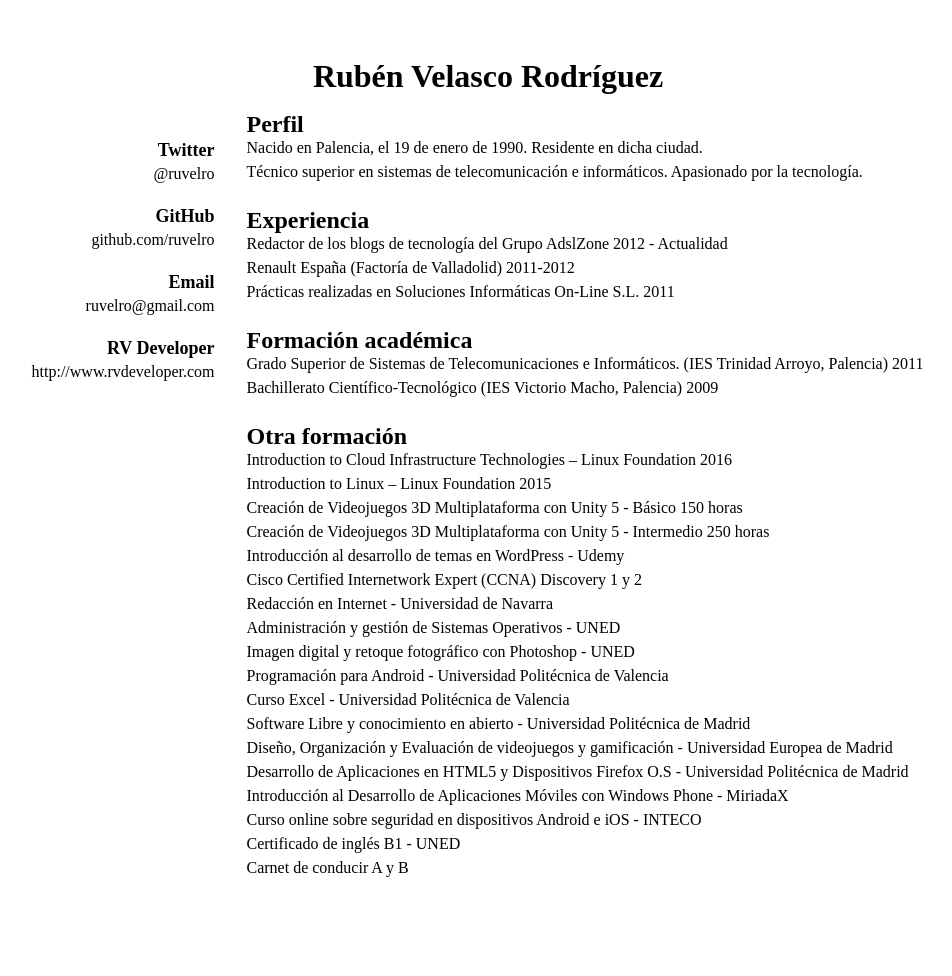
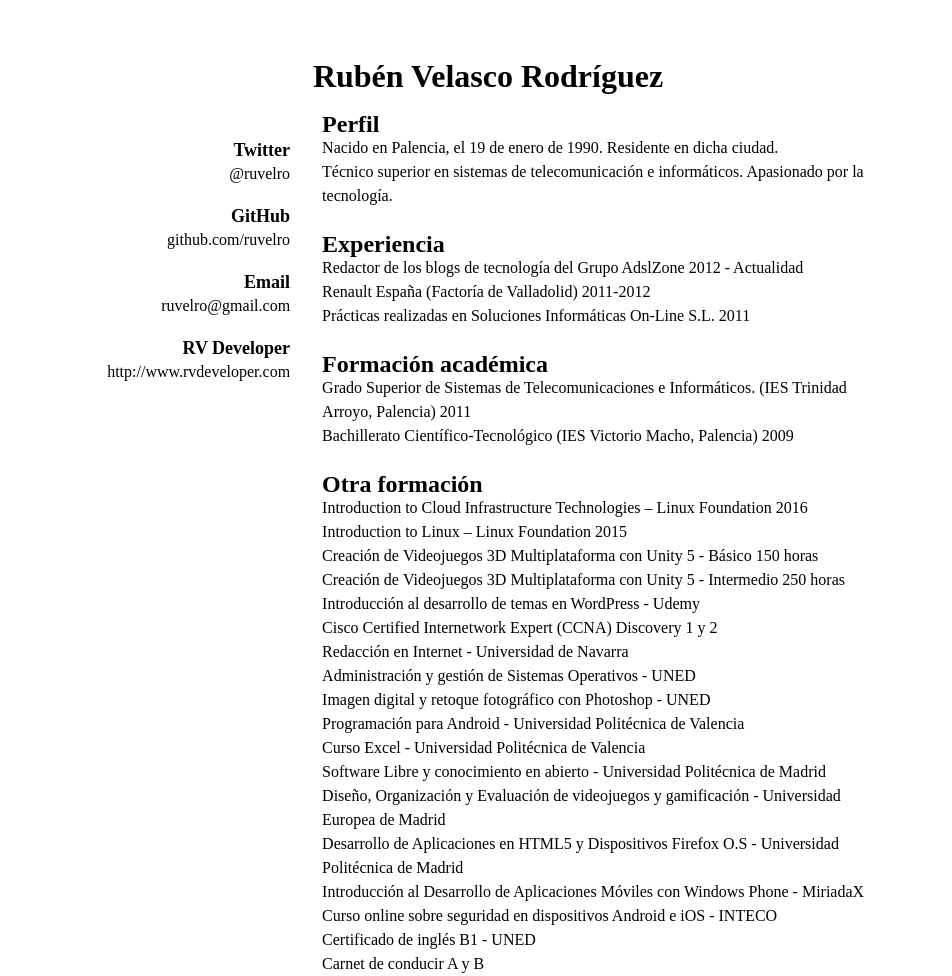
Before and after one commit to ruvelro/ruvelro.github.io, a plain HTML site: page index.html in a window 1280 px wide. Shown: the whole page, without its empty margins (152-1104 px from the left). Before the commit the page ends 880 px from the top, so only its background shows below. Drawn offline with Linux system fonts and the light colour scheme.

Commit message:
Mobile
Responsive fixes

```diff
--- a/index.html
+++ b/index.html
@@ -3,62 +3,53 @@
 <head>
 
 <title>CV</title>
+<meta name="theme-color" content="black">
+<meta name="apple-mobile-web-app-status-bar-style" content="black-translucent">
 <link rel="icon" type="image/x-icon" href="https://assets-cdn.github.com/favicon.ico">
 
 <style>
-
 body {
-	max-width: 25cm;
+	max-width: 21cm;
 	margin:auto;
 	line-height: 1.5em;
 }
-
 h1 {
 	margin: 2em 0 0 0;
 	text-align: center;
+	font-size: 32px;
 }
-
 h2 {margin: 1em 0 0 0;}
-
 main {display: flex;}
-
 aside {
 	margin: 2em 1em;
 	text-align: right;
 }
-
 article {
 	flex-grow: 1;
 	margin: 0 1em;
 }
-
 ul, dd, dt {
 	list-style-type: none;
 	padding: 0;
 	margin: 0;
 }
-
 dt {
 	font-weight: bold;
 	font-size: large;
 	margin: 1em 0 0 0;
 }
-
 a {
 	text-decoration: none;
 	color: black;
 }
-
-@media all and (max-width: 900px) {
+@media screen and (orientation:portrait) {
     main {flex-direction: column;}
     aside {
     	text-align: left;
     	margin: 0 1em;
     }
 }
-
 .secret {display: none;}
-
 </style>
 </head>
 <body>
```
